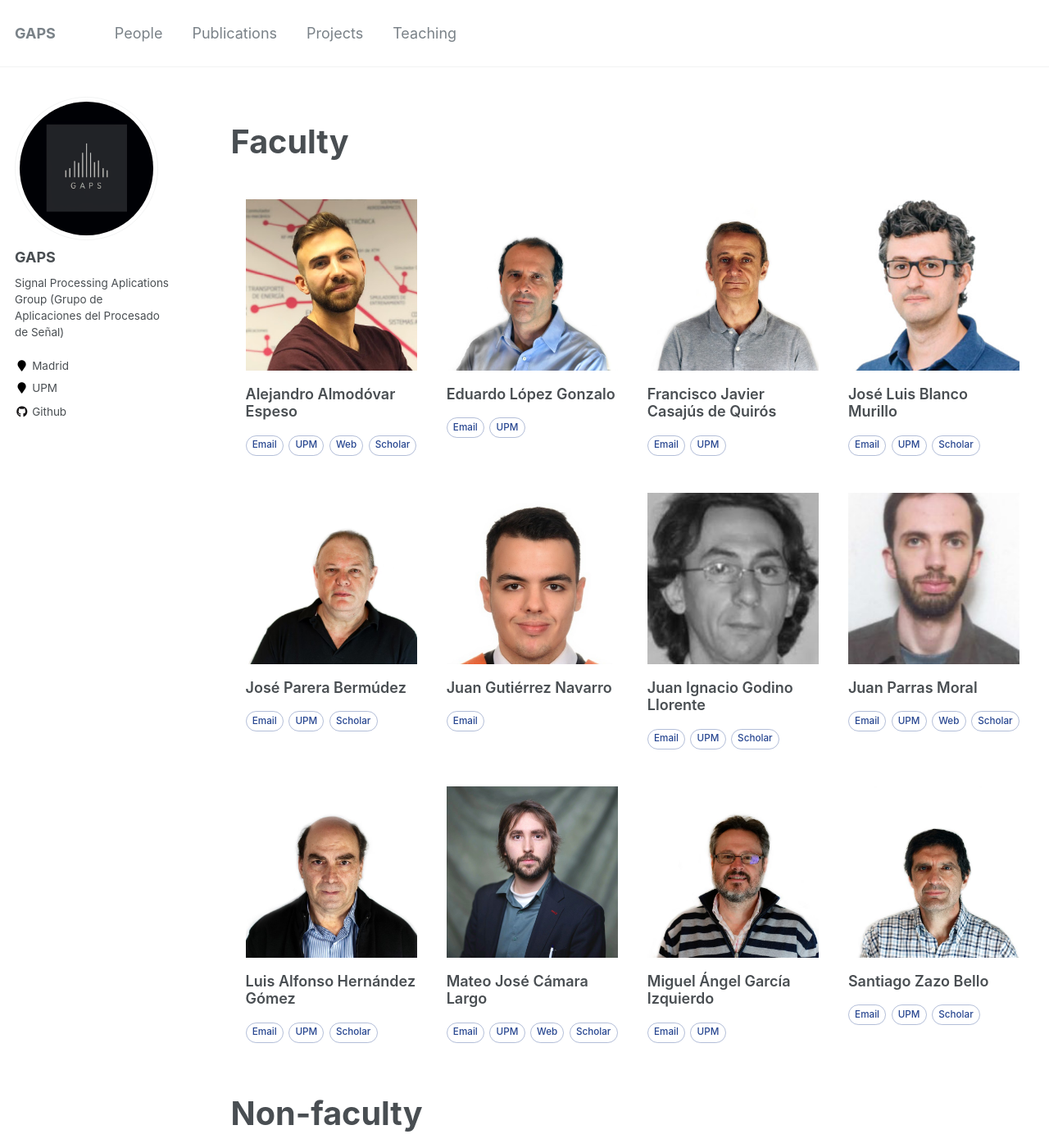
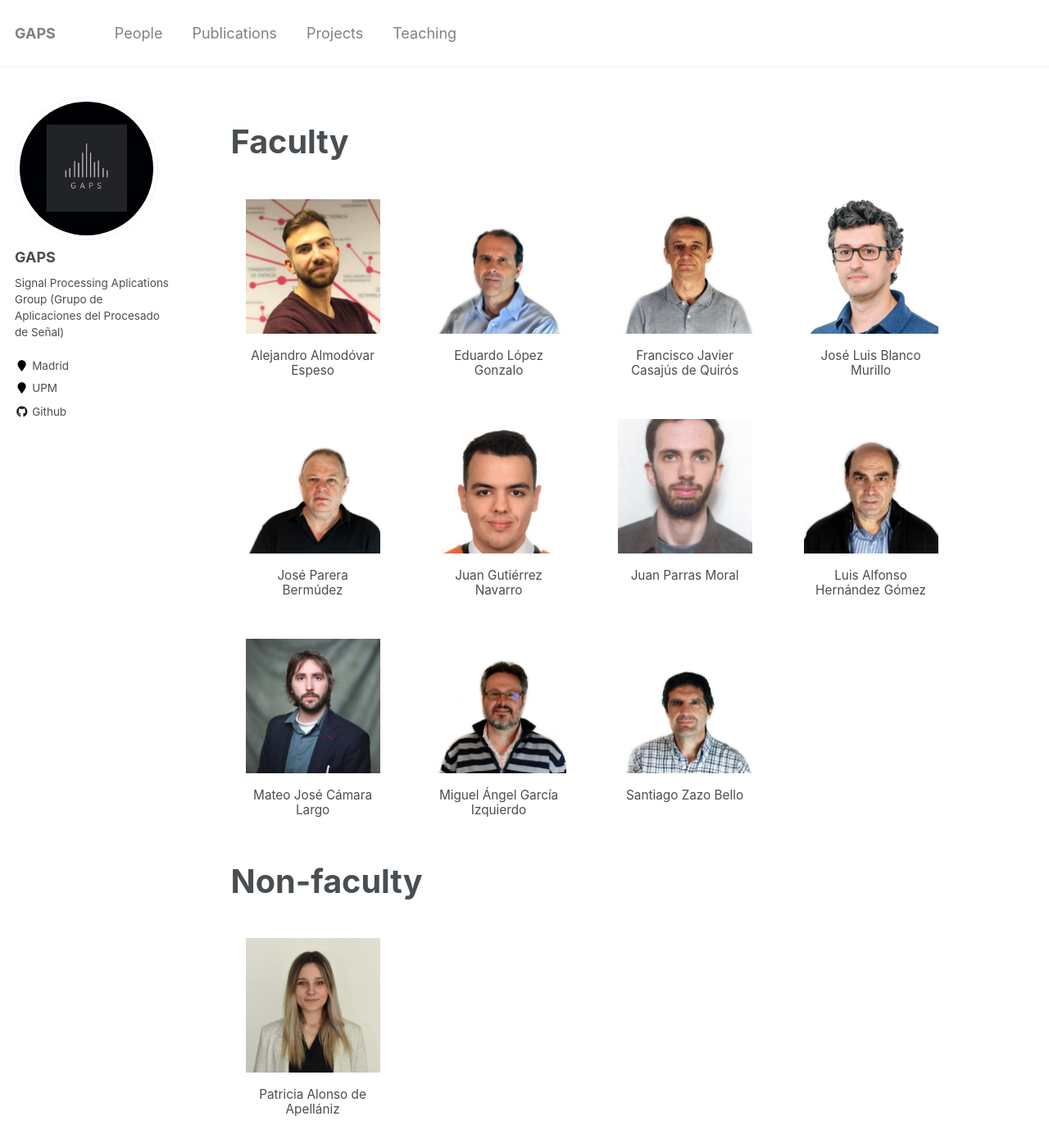
Before and after one commit to gaps-upm/gaps-upm.github.io, a Jekyll site: the page built from _pages/people.md, in a window 1280 px wide and 1400 px high. Shown: the whole window at 82% size. Built offline with Jekyll 4.4.1, drawn with Linux system fonts in a browser that asks for light colours; some of the changed text lies outside the part shown.

Commit message:
add: reestructuration of people page.

```diff
--- a/_data/people.yml
+++ b/_data/people.yml
@@ -46,15 +46,6 @@
     links:
       - label: "UPM"
         url: "https://portalcientifico.upm.es/es/ipublic/researcher/304656"
-  - name: "Juan Ignacio Godino Llorente"
-    title: ""
-    email: "ignacio.godino@upm.es"
-    photo: "/images/people/godino.jpg"
-    links:
-      - label: "UPM"
-        url: "https://portalcientifico.upm.es/es/ipublic/researcher/308868"
-      - label: "Scholar"
-        url: "https://scholar.google.es/citations?user=fdkx_u4AAAAJ&hl=es&oi=ao"
   - name: "Juan Gutiérrez Navarro"
     title: ""
     email: "juan.gutierrez@upm.es"
@@ -112,6 +103,7 @@
     links:
       - label: "UPM"
         url: "https://portalcientifico.upm.es/es/ipublic/researcher/332427"
+phd_students:
   - name: "María Pilar Daza Llin"
     email: "m.dllin@alumnos.upm.es"
     photo: "/images/people/mpilar.jpeg"
@@ -133,32 +125,24 @@
     photo: "/images/people/fer.jpeg"
     links: []
   - name: "Alba Garrido López"
-    email: "alba.garrido.lopez@alumnos.upm.es"
+    email: "alba.garrido.lopez@upm.es"
     photo: "/images/people/alba.jpeg"
     links: []
-former:
-  - name: "Ana Jiménez Bejarano"
-    email: "ana.jimenezb@upm.es"
-    photo: ""
+  - name: "Mar Elizo Alonso"
+    email: "mar.ealonso@upm.es"
     links: []
+
+distinguished_professors:
   - name: "Mariano García Otero"
     email: "mariano.garciao@upm.es"
     photo: "/images/people/mariano.jpg"
     links:
       - label: "UPM"
         url: "https://portalcientifico.upm.es/es/ipublic/researcher/302874"
+former:
+  - name: "Ana Jiménez Bejarano"
   - name: "Pablo Regodón Cerezo"
-    photo: ""
-    links: []
   - name: "Jesús Rincón Laguarta"
-    photo: ""
-    links: []
   - name: "Rodrigo Tamaki Moreno"
-    photo: ""
-    links: []
   - name: "Imanol Torres Inchaurza"
-    photo: ""
-    links: []
   - name: "Virginia Yagüe Jiménez"
-    photo: ""
-    links: []
--- a/_pages/people.md
+++ b/_pages/people.md
@@ -5,7 +5,7 @@
 author_profile: true
 ---
 
-<link rel="stylesheet" href="{{ '/assets/css/people.css' | relative_url }}">
+<link rel="stylesheet" href="{{ '/assets/css/people.css' | relative_url }}?v=11">
 
 <div id="people-directory"></div>
 
@@ -16,4 +16,4 @@
 <script>
 	window.peopleData = {{ site.data.people | jsonify }};
 </script>
-<script src="{{ '/assets/js/people.js' | relative_url }}" defer></script>
+<script src="{{ '/assets/js/people.js' | relative_url }}?v=11" defer></script>
--- a/assets/css/people.css
+++ b/assets/css/people.css
@@ -4,6 +4,7 @@
   flex-direction: column;
   gap: 2rem;
   padding-block: 1rem 2.5rem;
+}
 .people-section {
   display: flex;
   flex-direction: column;
@@ -17,8 +18,10 @@
 
 .people-grid {
   display: grid;
-  grid-template-columns: repeat(auto-fit, minmax(200px, 1fr));
-  gap: 0rem;
+  grid-template-columns: repeat(auto-fit, minmax(180px, 200px));
+  column-gap: 1.5rem;
+  row-gap: 0.75rem;
+  justify-content: start;
 }
 
 .person-card {
@@ -31,6 +34,7 @@
   border: 0px solid;
   border-radius: 0;
   background-color: #ffffff;
+  overflow: hidden;
   transition: transform 150ms ease, box-shadow 150ms ease;
 }
 
@@ -40,12 +44,17 @@
   box-shadow: 0 14px 40px -22px rgba(31, 31, 31, 0.6);
 }
 
-
 .person-header {
   display: flex;
   flex-direction: column;
-  align-items: stretch;
+  align-items: center;
   gap: 1rem;
+}
+
+.person-media {
+  position: relative;
+  width: 100%;
+  overflow: hidden;
 }
 
 .person-avatar,
@@ -62,23 +71,63 @@
   font-weight: 600;
   font-size: 1.75rem;
   text-transform: uppercase;
+  transition: filter 180ms ease;
 }
 
 .person-avatar img {
   width: 100%;
   height: 100%;
   object-fit: cover;
+  transition: filter 180ms ease;
+}
+
+.person-links-overlay {
+  position: absolute;
+  inset: 0;
+  display: flex;
+  align-items: center;
+  justify-content: center;
+  padding: 1rem;
+  background: rgba(0, 0, 0, 0.25);
+  opacity: 0;
+  pointer-events: none;
+  transform: translateY(8px);
+  transition: opacity 200ms ease, transform 200ms ease;
+}
+
+.person-links-overlay .person-links {
+  width: 100%;
+  justify-content: center;
+}
+
+.person-card:hover .person-links-overlay,
+.person-card:focus-within .person-links-overlay,
+.person-links-overlay:focus-within {
+  opacity: 1;
+  pointer-events: auto;
+  transform: translateY(0);
+}
+
+.person-card:hover .person-avatar,
+.person-card:hover .person-avatar-placeholder,
+.person-card:hover .person-avatar img,
+.person-card:focus-within .person-avatar,
+.person-card:focus-within .person-avatar-placeholder,
+.person-card:focus-within .person-avatar img {
+  filter: blur(3px) brightness(0.82);
 }
 
 .person-meta {
   display: flex;
   flex-direction: column;
   gap: 0.4rem;
+  align-items: center;
+  text-align: center;
 }
 
 .person-name {
-  font-size: 1rem;
-  font-weight: 600;
+  font-size: 0.85rem;
+  font-weight: 375;
   margin: 0;
 }
 
@@ -94,24 +143,23 @@
 
 .person-links {
   display: flex;
-  flex-wrap: nowrap;
-  gap: 0.35rem;
+  flex-wrap: wrap;
+  justify-content: center;
+  gap: 0.25rem;
   margin: 0;
   padding: 0;
   list-style: none;
-  overflow-x: auto;
-  scrollbar-width: thin;
 }
 
 .person-links a {
   display: inline-flex;
   align-items: center;
   gap: 0.15rem;
-  padding: 0.15rem 0.4rem;
+  padding: 0.1rem 0.3rem;
   border-radius: 999px;
   border: 1px solid rgba(39, 70, 144, 0.35);
   color: #274690;
-  font-size: 0.65rem;
+  font-size: 0.58rem;
   font-weight: 500;
   text-decoration: none;
   transition: background-color 150ms ease, color 150ms ease, border-color 150ms ease;
@@ -123,6 +171,19 @@
   border-color: #274690;
   background-color: rgba(39, 70, 144, 0.1);
   color: #1b2a4b;
+}
+
+.person-links-overlay .person-links a {
+  border-color: rgba(255, 255, 255, 0.6);
+  color: #ffffff;
+  background-color: rgba(255, 255, 255, 0.05);
+}
+
+.person-links-overlay .person-links a:hover,
+.person-links-overlay .person-links a:focus {
+  border-color: rgba(255, 255, 255, 0.95);
+  background-color: rgba(255, 255, 255, 0.15);
+  color: #ffffff;
 }
 
 .person-description {
@@ -143,3 +204,44 @@
   }
 
 }
+
+/* Former members list styles */
+.former-members-section {
+  margin-top: 2rem;
+}
+
+.former-members-list {
+  list-style: none;
+  padding: 0;
+  margin: 0;
+  display: flex;
+  flex-direction: column;
+  gap: 0.5rem;
+}
+
+.former-member-item {
+  font-size: 1rem;
+  line-height: 1.6;
+  color: rgba(31, 31, 31, 0.85);
+  padding-left: 1.5rem;
+  position: relative;
+}
+
+.former-member-item::before {
+  content: "•";
+  position: absolute;
+  left: 0.5rem;
+  color: rgba(31, 31, 31, 0.5);
+}
+
+.former-member-item a {
+  color: #274690;
+  text-decoration: none;
+  transition: color 150ms ease;
+}
+
+.former-member-item a:hover,
+.former-member-item a:focus {
+  color: #1b2a4b;
+  text-decoration: underline;
+}
--- a/assets/js/people.js
+++ b/assets/js/people.js
@@ -9,6 +9,8 @@
   const sections = [
     { key: "faculty", title: "Faculty" },
     { key: "non_faculty", title: "Non-faculty" },
+    { key: "phd_students", title: "PhD Students" },
+    { key: "distinguished_professors", title: "Distinguished former professors" },
     { key: "former", title: "Former Members" }
   ];
 
@@ -20,7 +22,12 @@
       return;
     }
 
-    fragment.appendChild(renderSection(section, entries));
+    // Render former members as a simple list, others as cards
+    if (section.key === "former") {
+      fragment.appendChild(renderFormerMembersSection(section, entries));
+    } else {
+      fragment.appendChild(renderSection(section, entries));
+    }
   });
 
   if (!fragment.childNodes.length) {
@@ -30,9 +37,52 @@
   container.classList.add("people-directory");
   container.appendChild(fragment);
 
+  function renderFormerMembersSection(sectionConfig, entries) {
+    const section = document.createElement("section");
+    section.className = "people-section former-members-section";
+    if (sectionConfig.key) {
+      section.classList.add(`people-section--${sectionConfig.key}`);
+    }
+    if (sectionConfig.key) {
+      section.id = sectionConfig.key;
+    }
+
+    const heading = document.createElement("h2");
+    heading.className = "people-section__title";
+    heading.textContent = sectionConfig.title;
+    section.appendChild(heading);
+
+    const list = document.createElement("ul");
+    list.className = "former-members-list";
+
+    entries
+      .sort((a, b) => a.name.localeCompare(b.name, undefined, { sensitivity: "base" }))
+      .forEach((person) => {
+        const li = document.createElement("li");
+        li.className = "former-member-item";
+
+        if (person.email) {
+          const link = document.createElement("a");
+          link.href = `mailto:${person.email}`;
+          link.textContent = person.name || "Unnamed";
+          li.appendChild(link);
+        } else {
+          li.textContent = person.name || "Unnamed";
+        }
+
+        list.appendChild(li);
+      });
+
+    section.appendChild(list);
+    return section;
+  }
+
   function renderSection(sectionConfig, entries) {
     const section = document.createElement("section");
     section.className = "people-section";
+    if (sectionConfig.key) {
+      section.classList.add(`people-section--${sectionConfig.key}`);
+    }
     if (sectionConfig.key) {
       section.id = sectionConfig.key;
     }
@@ -62,7 +112,21 @@
     const header = document.createElement("div");
     header.className = "person-header";
 
-    header.appendChild(renderAvatar(person));
+    const media = document.createElement("div");
+    media.className = "person-media";
+
+    const avatar = renderAvatar(person);
+    media.appendChild(avatar);
+
+    const linkList = buildLinkList(person);
+    if (linkList) {
+      const overlay = document.createElement("div");
+      overlay.className = "person-links-overlay";
+      overlay.appendChild(linkList);
+      media.appendChild(overlay);
+    }
+
+    header.appendChild(media);
 
     const meta = document.createElement("div");
     meta.className = "person-meta";
@@ -94,11 +158,6 @@
       description.className = "person-description";
       description.textContent = person.description;
       card.appendChild(description);
-    }
-
-    const links = buildLinkList(person);
-    if (links) {
-      card.appendChild(links);
     }
 
     return card;
```
Also changed, not shown: _data/publications.yml (+7 -0 lines).
